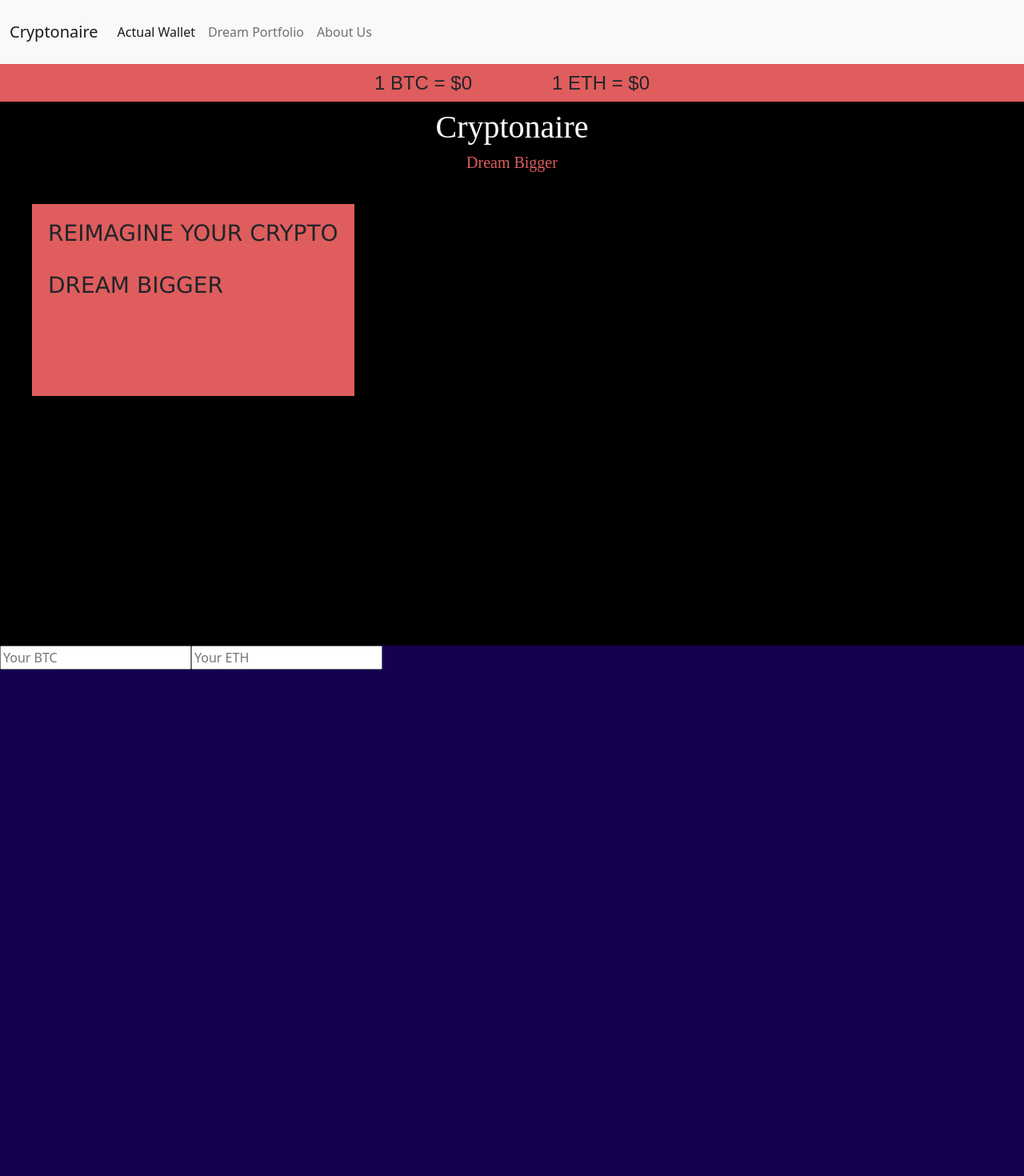
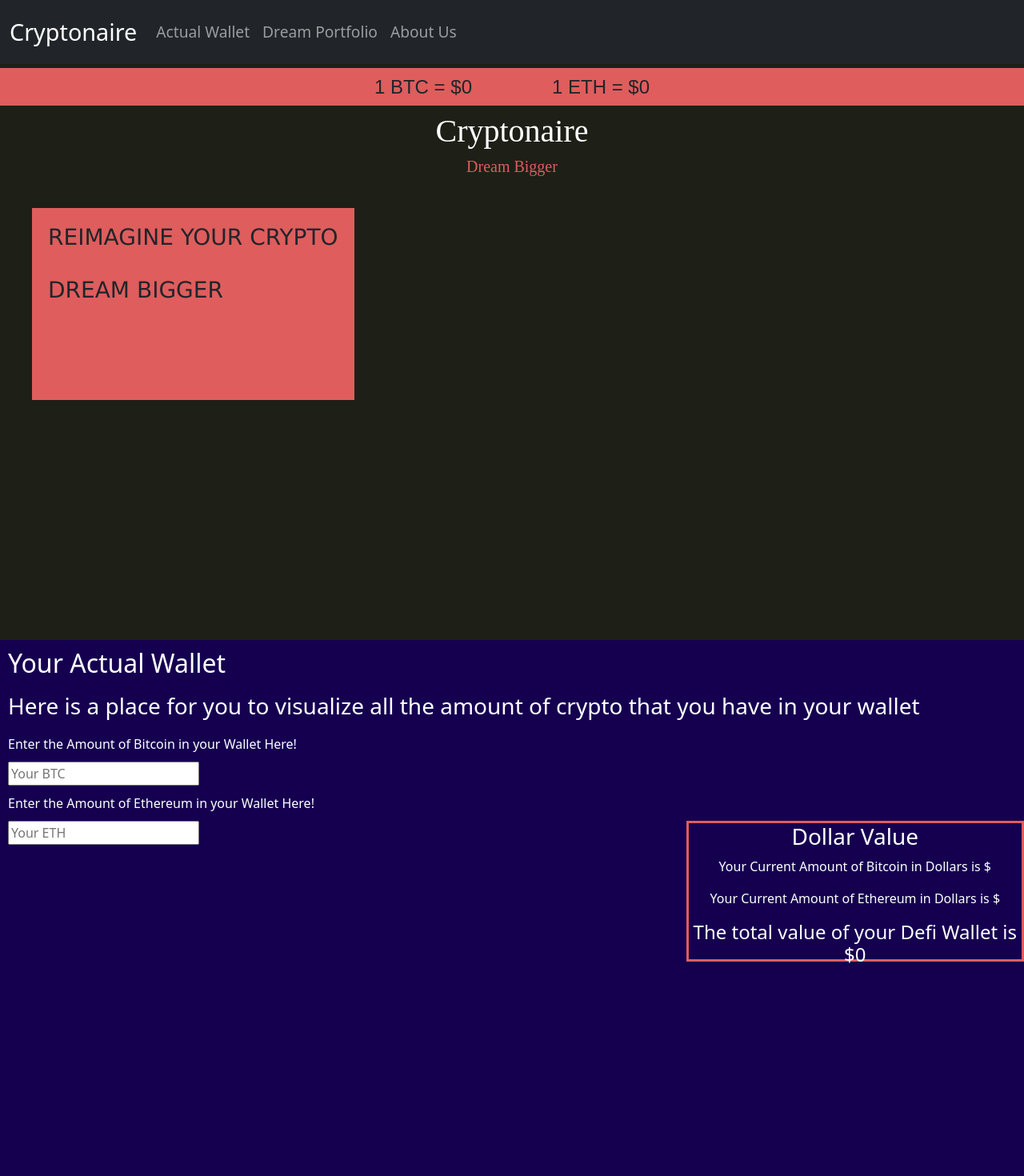
Before and after one commit to AlexManzi/Cryptonaire, a React (Create React App) app: page / in a window 1280 px wide. Shown: the top 1470 px of the page at 80% size. Built offline with nearby package versions, Linux system fonts and the light colour scheme; no server answers.

Commit message:
Tuesday Evening

```diff
--- a/public/styles.css
+++ b/public/styles.css
@@ -15,16 +15,25 @@ html, body {
 
 #TopBar {
     height: 10vh;
+    font-size: 1.2em;
+    min-width: 100%;
+    position: fixed;
+}
 
+#brandName {
+    font-size: 1.5em;
 }
 
 #priceBar {
     text-align: center;
+    margin-top: 85px;
     background-color:#DF5D5D;;
     padding-top: 10px;
     display: flex;
     justify-content: center;
     font-family: sans-serif;
+    min-width: 100%;
+    position: fixed;
 }
 
 
@@ -35,9 +44,9 @@ html, body {
 .Cryptonaire{
     text-align: center;
     font-family:Hikou Regular;
-    padding-top:8px;
+    padding-top:140px;
     color: white;
-
+    margin-top: ;
 }
 
 .dreamBig{
@@ -50,8 +59,8 @@ html, body {
 
 
 #container {
-    background-color: #000000;
-    height: 85vh;
+    background-color: #1e1f17;
+    height: 100vh;
     width: 100%;
 }
 
@@ -70,12 +79,38 @@ html, body {
 }
 
 #actualWallet {
-    height:100vh;
+    height:88vh;
     background-color: #150050;
+    color: white;
+}
+
+#walletHeading {
+    margin-left: 10px;
+    padding-top: 10px;
+}
+
+#actualWalletLabel {
+    padding: 10px;
+    display: inline-block;
+    width: 100%;
+    min-width: 540px;
+    text-align: left;
+}
+
+#userWalletInput {
+    margin-left: 10px
+}
+
+#dollarValueChart {
+    text-align: center;
+    border: 3px solid #DF5D5D;
+    width: 33%;
+    height: 25%;
+    float: right;
 }
 
 #dreamWallet {
-    height: 100vh;
+    height: 88vh;
     background-color: #9372ad;
 }
 
--- a/src/ActualWallet.js
+++ b/src/ActualWallet.js
@@ -1,12 +1,25 @@
 import React from 'react'
 
 function ActualWallet({data, handleBitcoinCalculation, userBitcoinTotal, handleEthereumCalculation, userEthereumTotal}) {
+  let totalBTC = userBitcoinTotal
+  let totalETH = userEthereumTotal
+
+  let totalWallet = (totalBTC + totalETH)
   return (
+
     <div id="actualWallet">
-      <input type="text" id="fname" name="fname" placeholder="Your BTC" onChange={handleBitcoinCalculation}></input>
-      <input type="text" id="lname" name="lname" placeholder="Your ETH" onChange={handleEthereumCalculation}></input>
-      <p>{userBitcoinTotal}</p>
-      <p>{userEthereumTotal}</p>
+      <h2 id="walletHeading">Your Actual Wallet</h2>
+      <h3 id="walletHeading">Here is a place for you to visualize all the amount of crypto that you have in your wallet </h3>
+      <label id="actualWalletLabel">Enter the Amount of Bitcoin in your Wallet Here!</label>
+      <input type="text" id="userWalletInput" name="fname" placeholder="Your BTC" onChange={handleBitcoinCalculation}></input>
+      <label id="actualWalletLabel">Enter the Amount of Ethereum in your Wallet Here!</label>
+      <input type="text" id="userWalletInput" name="lname" placeholder="Your ETH" onChange={handleEthereumCalculation}></input>
+      <div id="dollarValueChart">
+        <h3>Dollar Value</h3>
+        <p>Your Current Amount of Bitcoin in Dollars is ${userBitcoinTotal}</p>
+        <p>Your Current Amount of Ethereum in Dollars is ${userEthereumTotal}</p>
+        <h4>The total value of your Defi Wallet is ${totalWallet}</h4>
+      </div>
     </div>
   )
 }
--- a/src/Navbar.js
+++ b/src/Navbar.js
@@ -7,16 +7,16 @@ function Navbar({data}) {
 
   return (
     <div>
-        <nav className="navbar navbar-expand-lg navbar-light bg-light" id="TopBar">
+        <nav className="navbar navbar-expand-lg navbar-dark bg-dark" id="TopBar">
     <div className="container-fluid">
-      <a className="navbar-brand" href="">Cryptonaire</a>
+      <a className="navbar-brand" href=""id="brandName">Cryptonaire</a>
       <button className="navbar-toggler" type="button" data-bs-toggle="collapse" data-bs-target="#navbarNavDropdown" aria-controls="navbarNavDropdown" aria-expanded="false" aria-label="Toggle navigation">
         <span className="navbar-toggler-icon"></span>
       </button>
       <div className="collapse navbar-collapse" id="navbarNavDropdown">
         <ul className="navbar-nav">
           <li className="nav-item">
-            <a className="nav-link active" href="#">Actual Wallet</a>
+            <a className="nav-link" href="#">Actual Wallet</a>
           </li>
           <li className="nav-item">
             <a className="nav-link" href="#">Dream Portfolio</a>
```
Also changed, not shown: src/WelcomeVibes.js (indentation only).
